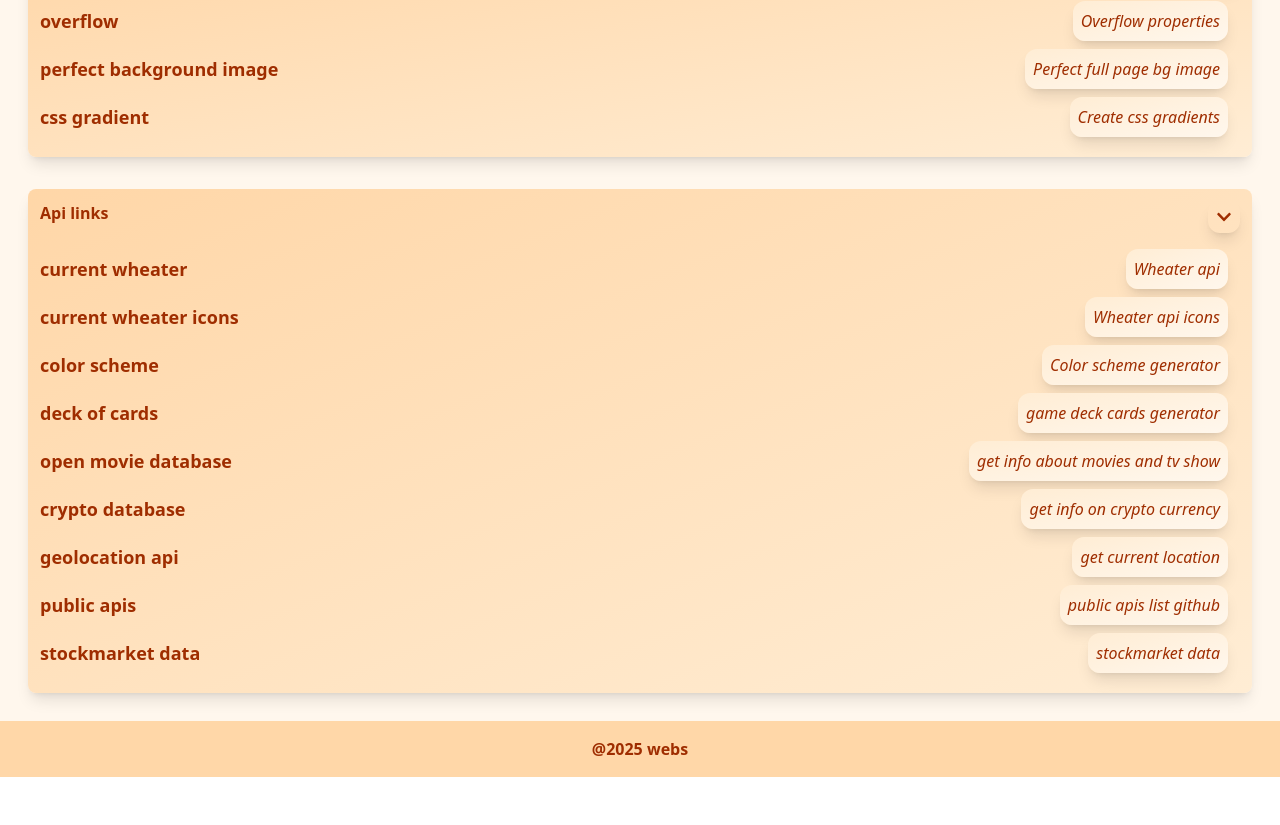
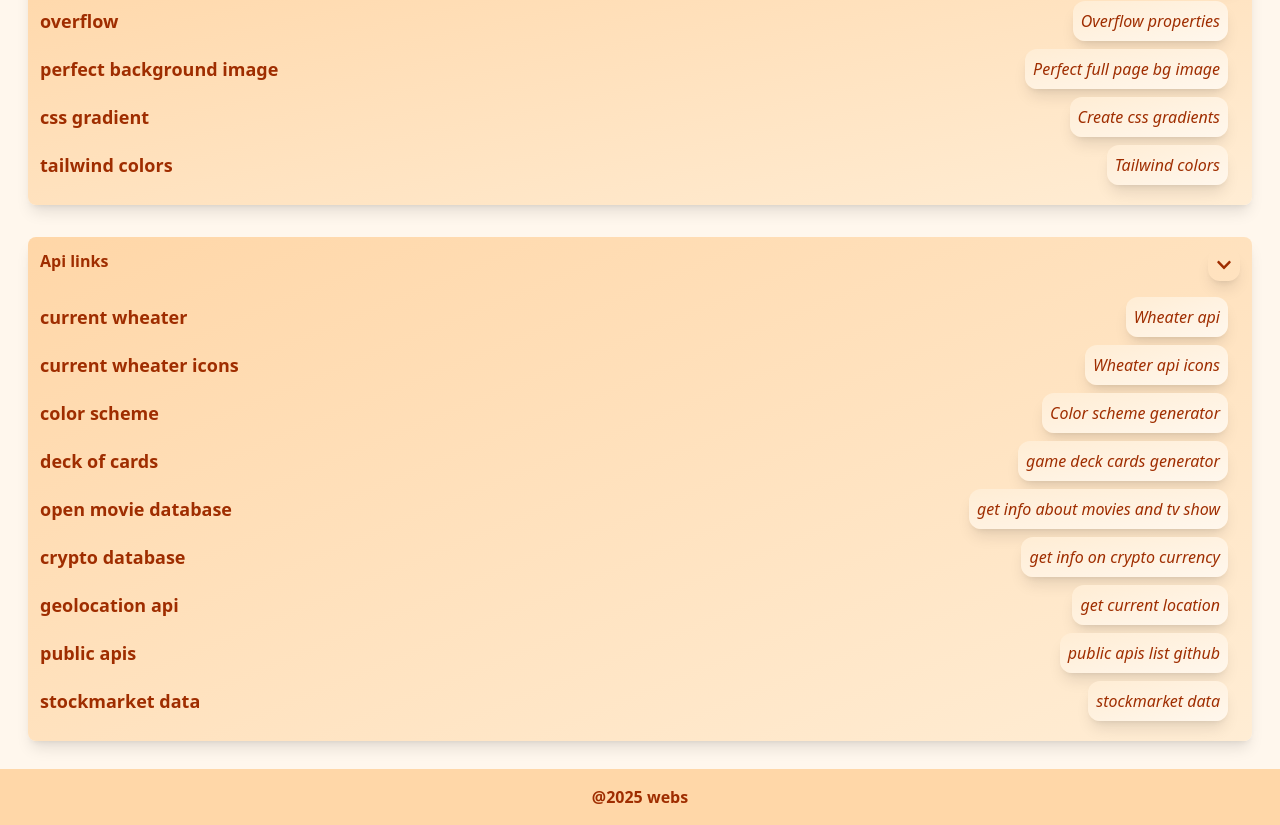
Before and after one commit to gyo82v/webLinks, a React (Vite) app: page / in a window 1280 px wide. Shown: the part 3511-4336 px from the top of the page. Before the commit the page ends 4288 px from the top, so only its background shows below. Built offline with nearby package versions, Linux system fonts and the light colour scheme.

Commit message:
feta:add new link in css

```diff
--- a/src/components/categories/Css.jsx
+++ b/src/components/categories/Css.jsx
@@ -12,6 +12,7 @@ export default function Css({open, toggle}){
                 Perfect full page bg image
             </Li>
             <Li href="https://cssgradient.io/" name="css gradient">Create css gradients</Li>
+            <Li href="https://tailwindcss.com/docs/colors" name="tailwind colors">Tailwind colors</Li>
         </Section>
     )
 }
```
